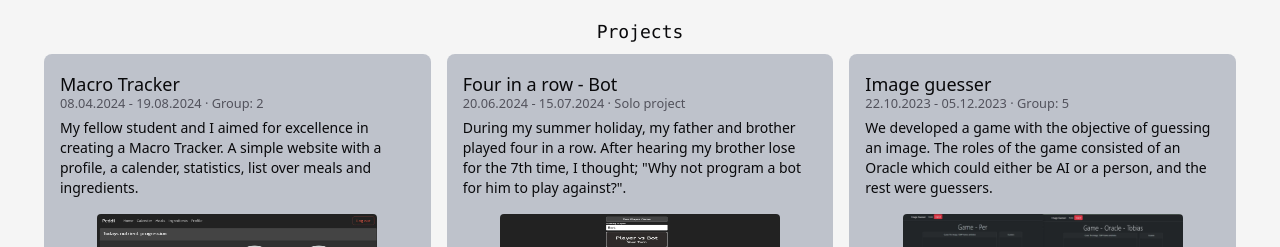
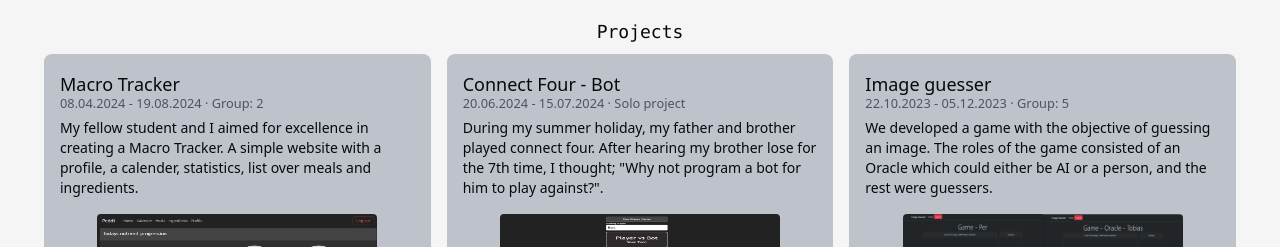
Before and after one commit to JoachimTislov/Portfolio, a Vue app: page / in a window 1280 px wide. Shown: the part 553-800 px from the top of the page. Built offline with nearby package versions, Linux system fonts and the light colour scheme.

Commit message:
change project name of 'four in a row' -> 'Connect four'

```diff
--- a/src/components/BaseNavbar.vue
+++ b/src/components/BaseNavbar.vue
@@ -21,18 +21,22 @@ import { RouterLink } from 'vue-router'
         <span class="navbar-toggler-icon"></span>
       </button>
 
-      <div class="collapse navbar-collapse" id="navbarColor02">
+      <div class="navbar-collapse collapse" id="navbarColor02">
         <ul class="navbar-nav me-auto">
           <li class="nav-item">
             <RouterLink class="nav-link" to="/"> Home </RouterLink>
           </li>
 
           <li class="nav-item">
-            <RouterLink class="nav-link" to="/four-in-a-row"> Four in a row </RouterLink>
+            <RouterLink class="nav-link" to="/connect-four">
+              Connect Four
+            </RouterLink>
           </li>
 
           <li class="nav-item">
-            <RouterLink class="nav-link" to="/macro-tracker"> Macro Tracker </RouterLink>
+            <RouterLink class="nav-link" to="/macro-tracker">
+              Macro Tracker
+            </RouterLink>
           </li>
         </ul>
       </div>
--- a/src/data/personal.ts
+++ b/src/data/personal.ts
@@ -1,5 +1,5 @@
 import imageGuesserImg from '@/assets/images/image-guesser.webp'
-import fourInARowImg from '@/assets/images/four-in-a-row.webp'
+import connectFourImg from '@/assets/images/connectFour.webp'
 import refactoredMacroTrackerImg from '@/assets/images/refactored-macro-tracker.webp'
 import profilePic from '@/assets/images/joachim.webp'
 import { tools } from './tools'
@@ -76,13 +76,13 @@ export const personalData: PersonalData = {
       link: 'https://macrotracker.joachimtisløv.no',
       image: refactoredMacroTrackerImg
     },
-    'four-in-a-row': {
-      page: '/four-in-a-row',
-      name: 'Four in a row - Bot',
+    'connect-four': {
+      page: '/connect-four',
+      name: 'Connect Four - Bot',
       date: '20.06.2024 - 15.07.2024',
       githubLink:
         'https://github.com/JoachimTislov/JTs-Portfolio/tree/main/src/Logic/FourInARow',
-      intro: `During my summer holiday, my father and brother played four in a row. After hearing my brother lose
+      intro: `During my summer holiday, my father and brother played connect four. After hearing my brother lose
                 for the 7th time, I thought; "Why not program a bot for him to play against?".`,
       description: [
         `The concept of building an intelligent bot initiated a month-long effort to engineer a sophisticated Four-in-a-Row algorithm. The intent of
@@ -104,7 +104,7 @@ export const personalData: PersonalData = {
         tools.TypeScript,
         tools.Vue
       ],
-      image: fourInARowImg
+      image: connectFourImg
     },
     'image-guesser': {
       name: 'Image guesser',
--- a/src/router/routes.ts
+++ b/src/router/routes.ts
@@ -11,10 +11,10 @@ export default {
     displayName: 'View Project',
     component: () => import('../views/AboutProjectView.vue')
   },
-  fourInARow: {
-    path: '/four-in-a-row',
-    name: 'fourInARow',
-    displayName: 'Four in a Row',
+  connectFour: {
+    path: '/connect-four',
+    name: 'connectFour',
+    displayName: 'Connect Four',
     component: () => import('../views/FourInARowView.vue')
   },
   home: {
```
Also changed, not shown: src/logic/FourInARow/BotLogic/structureCases.ts (+24 -11 lines), src/assets/images/connectFour.webp (renamed from src/assets/images/four-in-a-row.webp).
